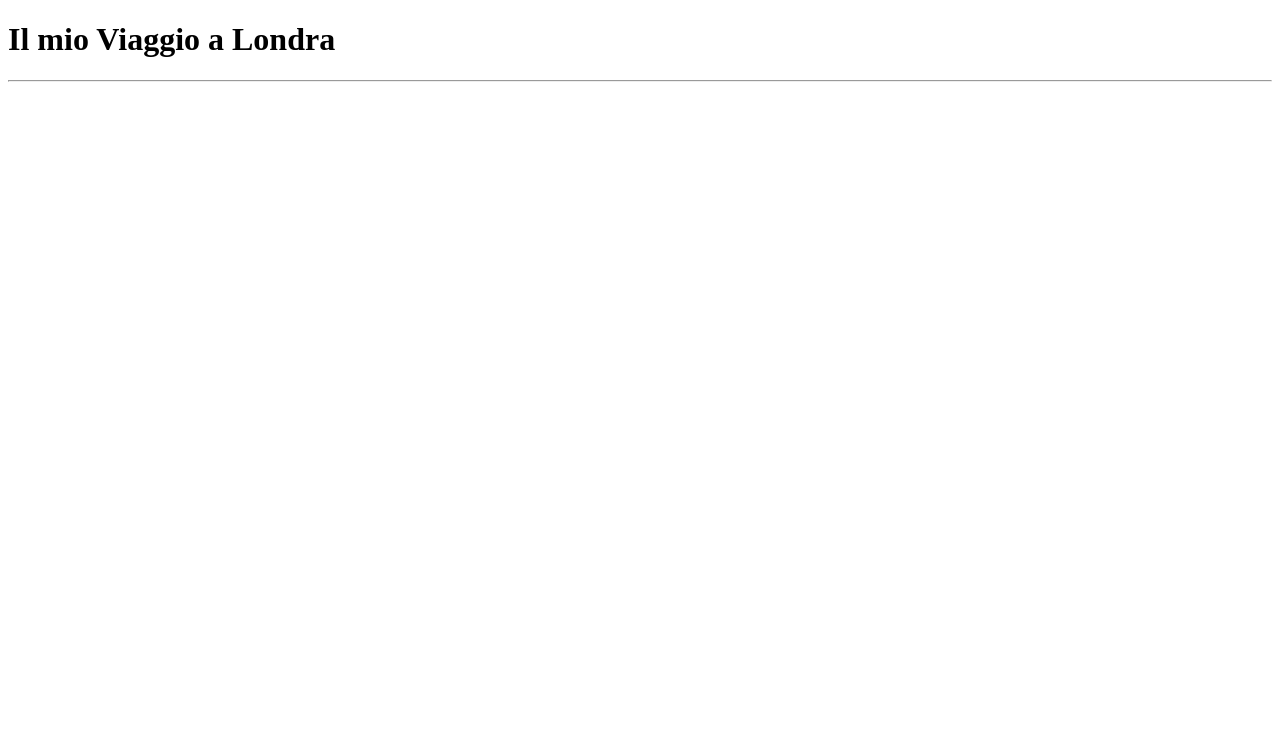
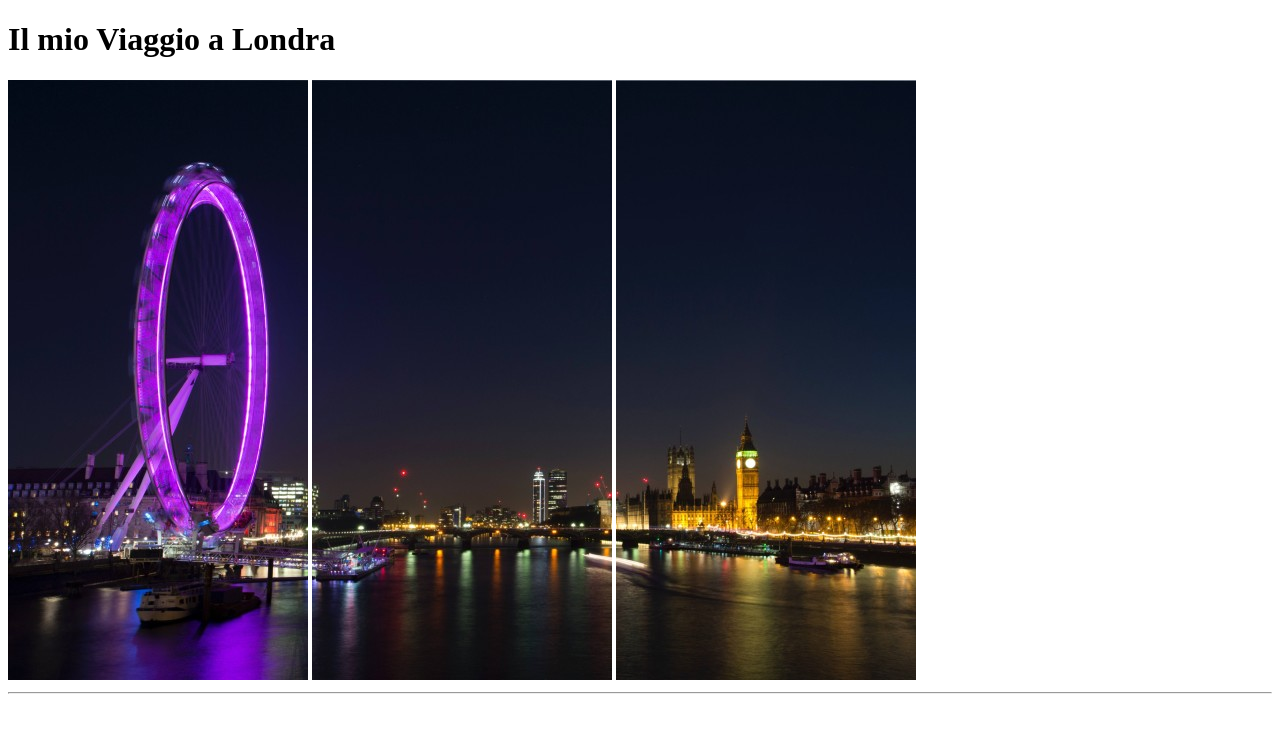
Before and after one commit to fabioadelfio/html-london-trip, a plain HTML site: page index.html in a window 1280 px wide. Drawn offline with Linux system fonts and the light colour scheme.

Commit message:
add main images

```diff
--- a/index.html
+++ b/index.html
@@ -8,7 +8,13 @@
 <body>
 
     <h1><strong>Il mio Viaggio a Londra</strong></h1>
+
+    <img src="./img/pexels-bill-emrich-230794-0.jpg" alt="panorama Londra">
+    <img src="./img/pexels-bill-emrich-230794-1.jpg" alt="panorama Londra">
+    <img src="./img/pexels-bill-emrich-230794-2.jpg" alt="panorama Londra">
+
     <hr />
+
 
 </body>
 </html>
```
